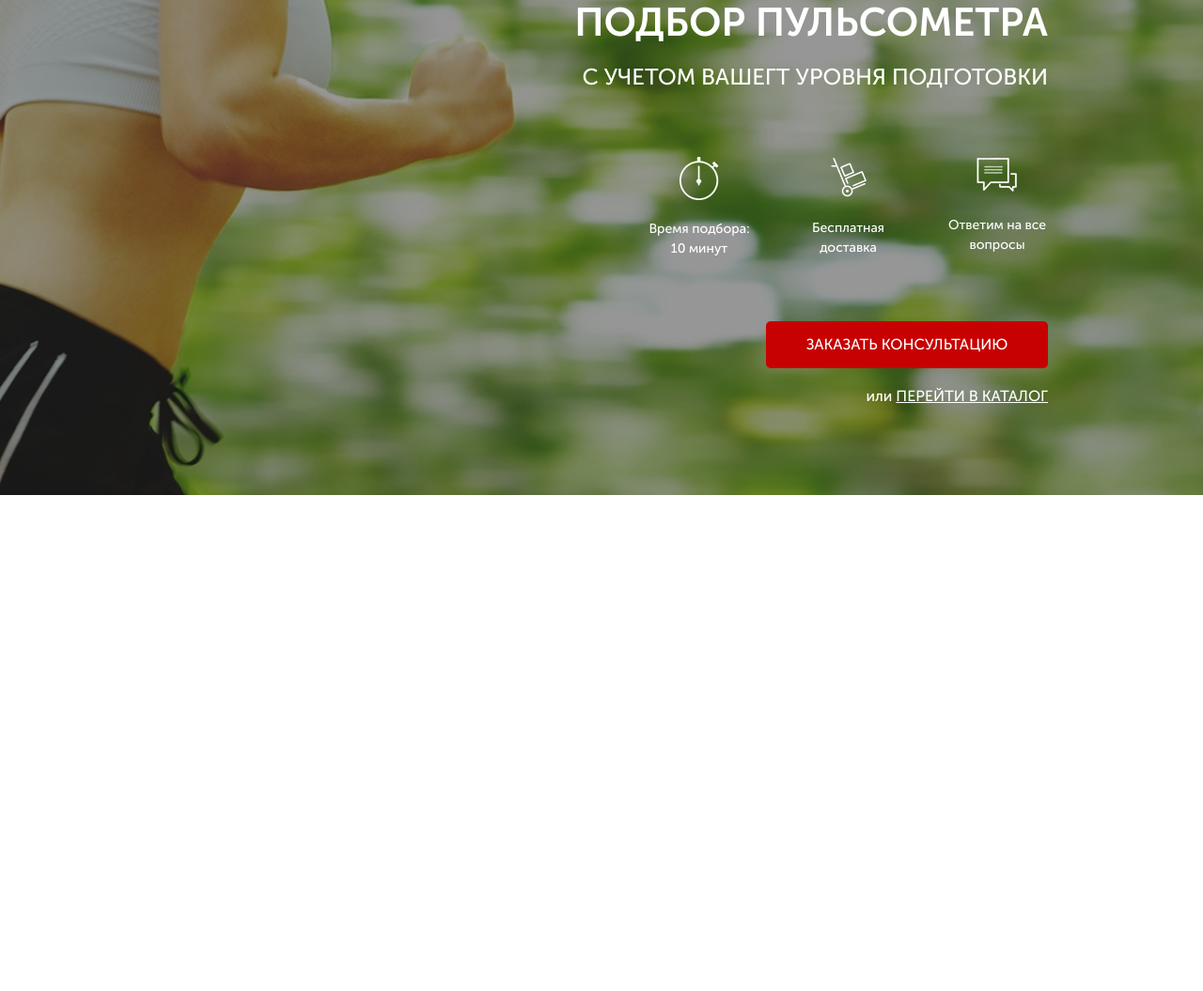
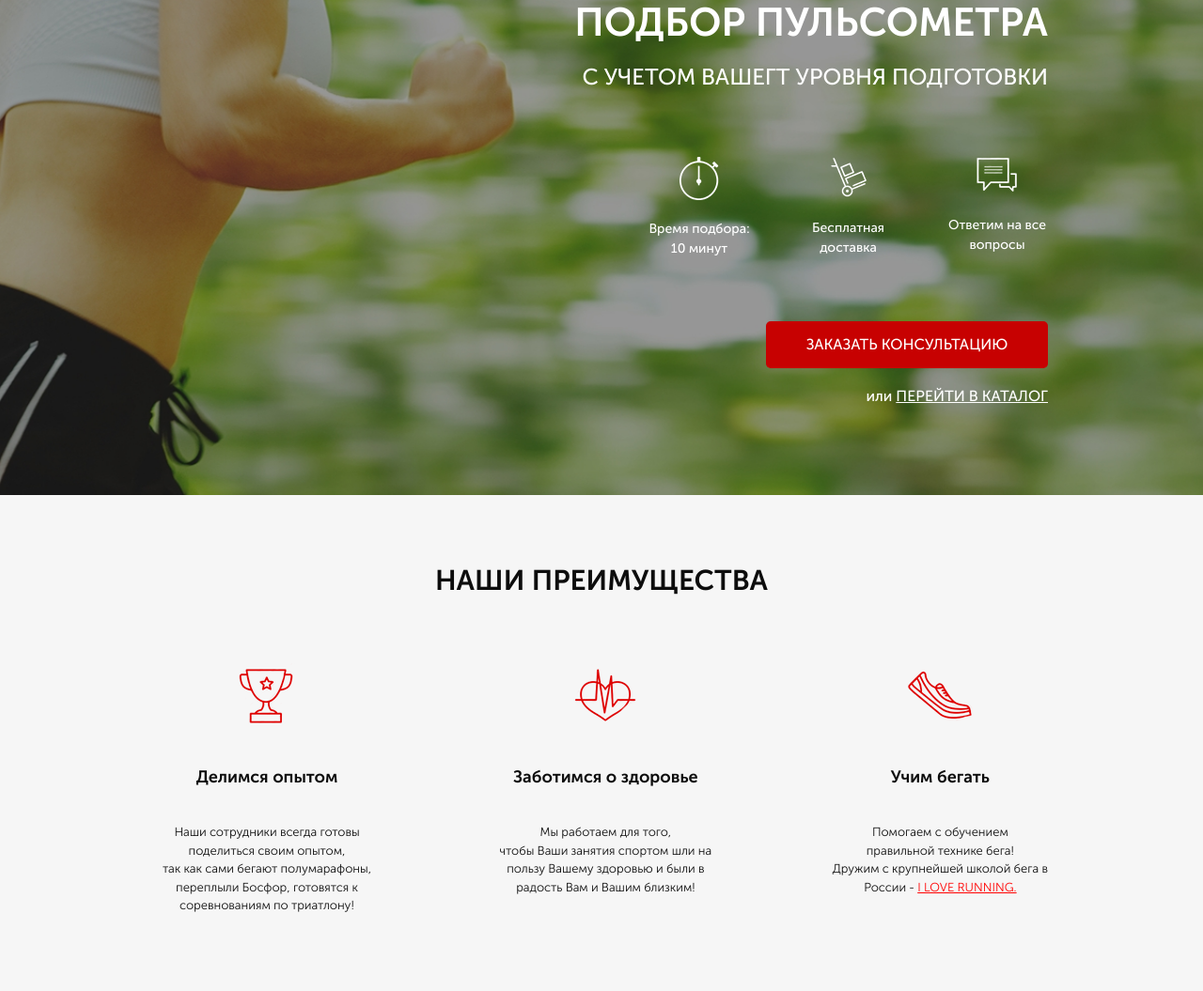
Before and after one commit to MedvedevSS/Run-smart, a website: page src/index.html in a window 1280 px wide. Shown: the part 165-1220 px from the top of the page at 94% size. Before the commit the page ends 800 px from the top, so only its background shows below. Drawn offline with Linux system fonts and the light colour scheme.

Commit message:
add block advantages

```diff
--- a/src/index.html
+++ b/src/index.html
@@ -52,5 +52,41 @@
       </div>
     </div>
   </div>
+  <section class="advantages">
+    <div class="container">
+      <h2 class="advantages__title">НАШИ ПРЕИМУЩЕСТВА</h2>
+      <div class="advantages__wrapper">
+        <div class="advantages__item">
+          <img src="icons/advantages/cup.png" alt="" class="icon">
+          <h3 class="advantages__subtitle">Делимся опытом</h3>
+          <div class="advantages__descr">
+            Наши сотрудники всегда готовы поделиться своим опытом,<br>
+            так как сами бегают полумарафоны,<br> переплыли Босфор, готовятся к соревнованиям по триатлону!
+          </div>
+        </div>
+        <div class="advantages__item">
+          <img src="icons/advantages/heart.png" alt="" class="icon">
+          <h3 class="advantages__subtitle">Заботимся о здоровье</h3>
+          <div class="advantages__descr">
+            Мы работаем для того,<br>
+            чтобы Ваши занятия спортом шли на<br> пользу Вашему здоровью и были в радость Вам и Вашим близким!
+          </div>
+        </div>
+        <div class="advantages__item">
+          <img src="icons/advantages/shoe.png" alt="" class="icon">
+          <h3 class="advantages__subtitle">Учим бегать</h3>
+          <div class="advantages__descr">
+            Помогаем с обучением<br>
+            правильной технике бега!<br>
+            Дружим с крупнейшей школой бега в<br> России -
+            <span>
+              I LOVE RUNNING.
+            </span>
+
+          </div>
+        </div>
+      </div>
+    </div>
+  </section>
 </body>
 </html>
--- a/src/sass/blocks/_advantages.scss
+++ b/src/sass/blocks/_advantages.scss
@@ -0,0 +1,40 @@
+.advantages {
+  padding: 69px 0 81px 0;
+  background-color: #f6f6f6;
+  &__title {
+  color: #0d0d0d;
+  font-size: 30px;
+  font-weight: 700;
+  text-align: center;
+  }
+  &__wrapper {
+    display: flex;
+    justify-content: space-between;
+    margin-top: 65px;
+
+  }
+  &__item {
+    display: flex;
+    flex-direction: column;
+    align-items: center;
+    max-width: 238px;
+
+  }
+  &__subtitle {
+  color: #0d0d0d;
+  font-size: 18px;
+  font-weight: 700;
+  margin-top: 38px;
+  }
+  &__descr {
+    margin-top: 27px;
+    color: #0d0d0d;
+    font-size: 13px;
+    font-weight: 300;
+    text-align: center;
+    span {
+      color: #ff0000;
+      text-decoration: underline;
+    }
+  }
+}
--- a/src/sass/style.scss
+++ b/src/sass/style.scss
@@ -9,3 +9,4 @@
 @import 'blocks/_promo';
 @import 'blocks/_header';
 @import 'blocks/_buttons';
+@import 'blocks/advantages';
```
Also changed, not shown: src/css/style.min.css, src/sass/style.css, 1 other file.
